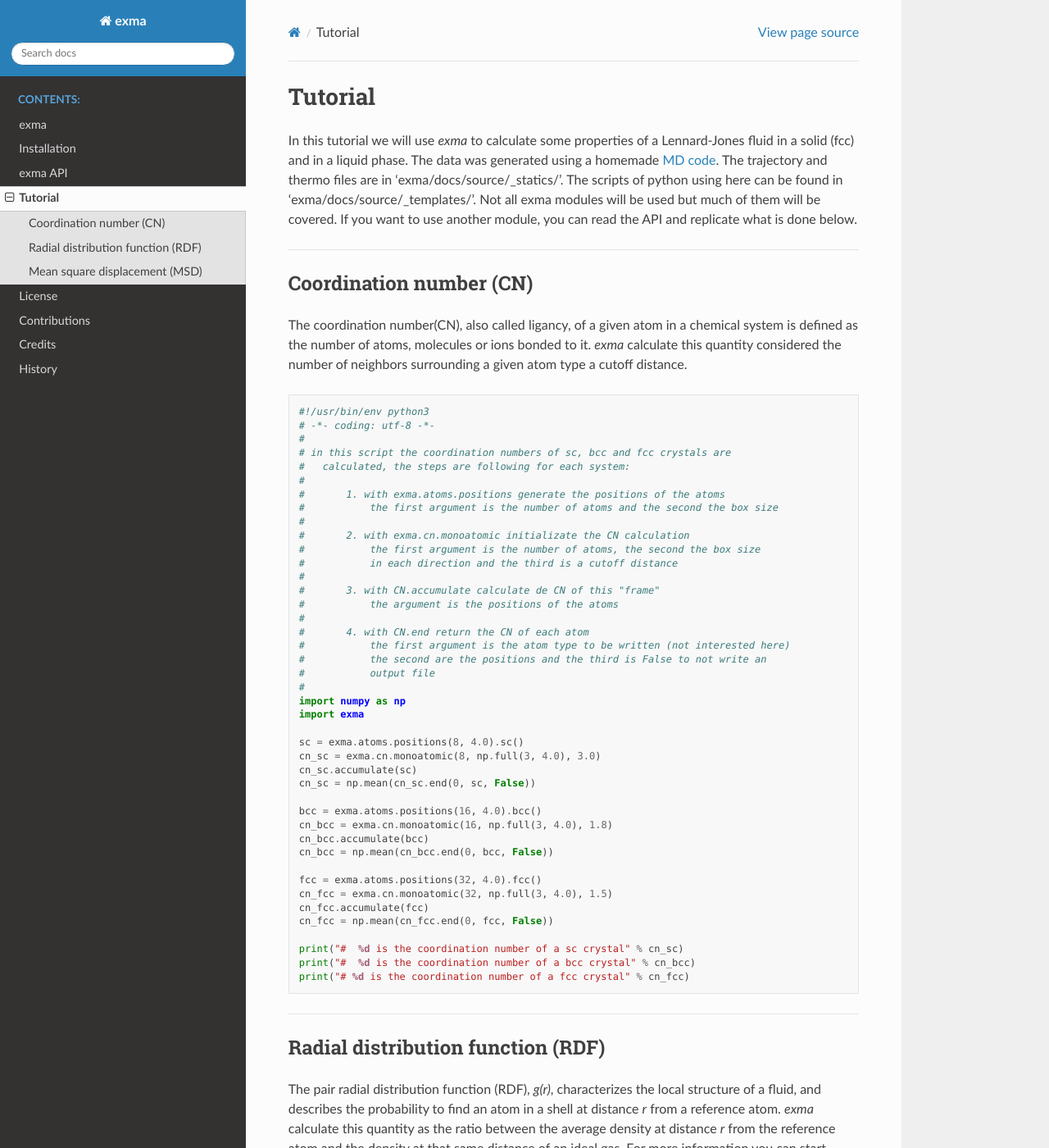
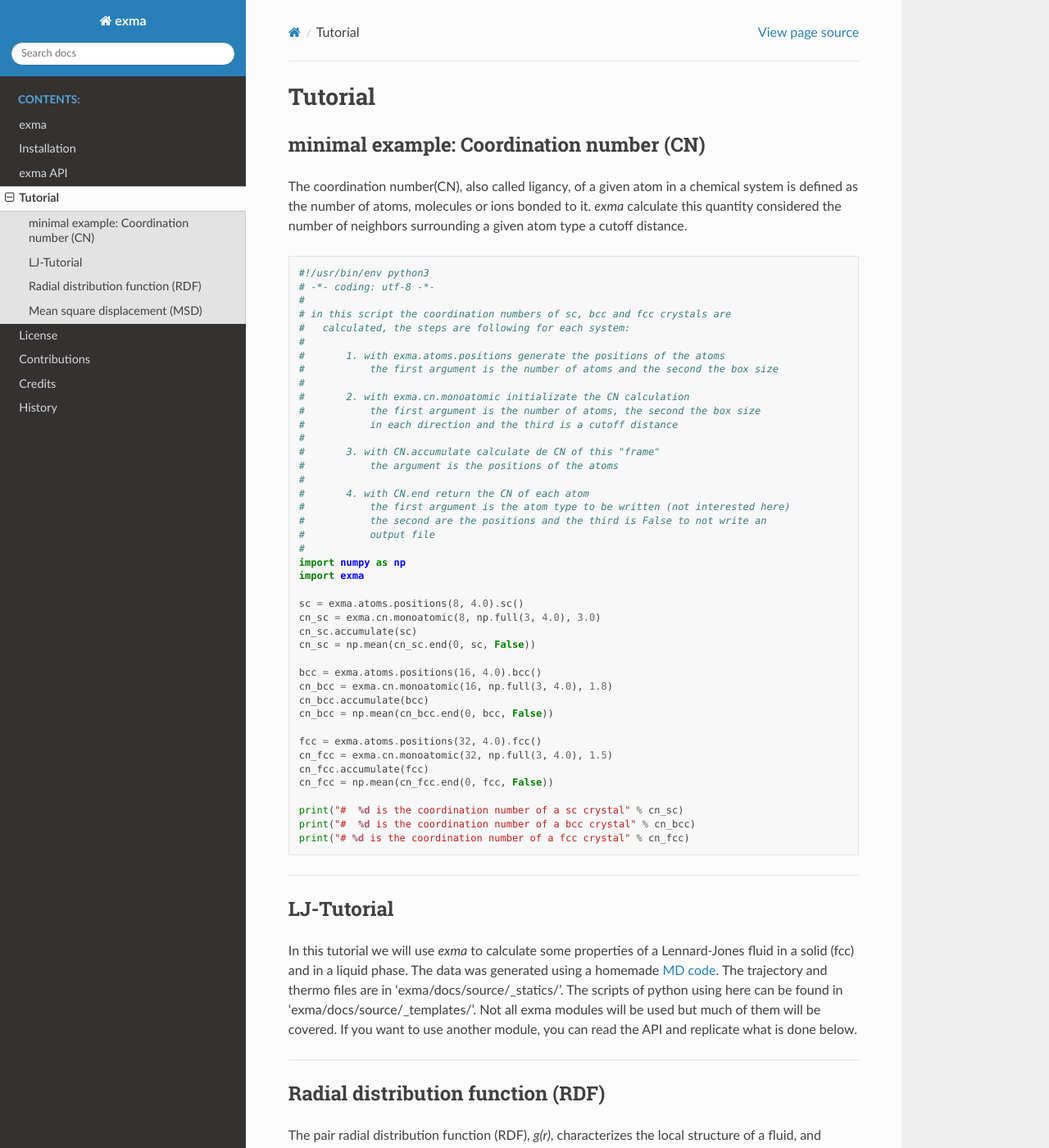
Before and after one commit to fernandezfran/exma, a Sphinx documentation site: the page built from docs/source/tutorial.rst, in a window 1280 px wide and 1400 px high. Shown: the whole window at 82% size. Built offline with Sphinx 7.4.7 and the Read the Docs theme 2.0.0, drawn with Linux system fonts in a browser that asks for light colours; some of the changed lines change nothing that is shown.

Commit message:
change some tutorial organization

```diff
--- a/docs/source/tutorial.rst
+++ b/docs/source/tutorial.rst
@@ -1,15 +1,8 @@
 Tutorial
 ========
 
-In this tutorial we will use *exma* to calculate some properties of a Lennard-Jones fluid in a solid (fcc) and in a liquid phase. The data was generated using a homemade `MD code`_. The trajectory and thermo files are in 'exma/docs/source/_statics/'. The scripts of python using here can be found in 'exma/docs/source/_templates/'. Not all exma modules will be used but much of them will be covered. If you want to use another module, you can read the API and replicate what is done below.
-
-.. _MD code: https://github.com/fernandezfran/fiscomp2020/tree/master/labo5-Molecular_dynamics/02/c
-
-----------------------------------------------------------------------------------
-
-
-Coordination number (CN)
-------------------------
+minimal example: Coordination number (CN)
+-----------------------------------------
 
 The coordination number(CN), also called ligancy, of a given atom in a chemical system is defined as the number of atoms, molecules or ions bonded to it. *exma* calculate this quantity considered the number of neighbors surrounding a given atom type a cutoff distance.
 
@@ -58,6 +51,15 @@ The coordination number(CN), also called ligancy, of a given atom in a chemical
     print("#  %d is the coordination number of a bcc crystal" % cn_bcc)
     print("# %d is the coordination number of a fcc crystal" % cn_fcc)
 
+
+----------------------------------------------------------------------------------
+
+LJ-Tutorial
+-----------
+
+In this tutorial we will use *exma* to calculate some properties of a Lennard-Jones fluid in a solid (fcc) and in a liquid phase. The data was generated using a homemade `MD code`_. The trajectory and thermo files are in 'exma/docs/source/_statics/'. The scripts of python using here can be found in 'exma/docs/source/_templates/'. Not all exma modules will be used but much of them will be covered. If you want to use another module, you can read the API and replicate what is done below.
+
+.. _MD code: https://github.com/fernandezfran/fiscomp2020/tree/master/labo5-Molecular_dynamics/02/c
 
 ----------------------------------------------------------------------------------
 
```
